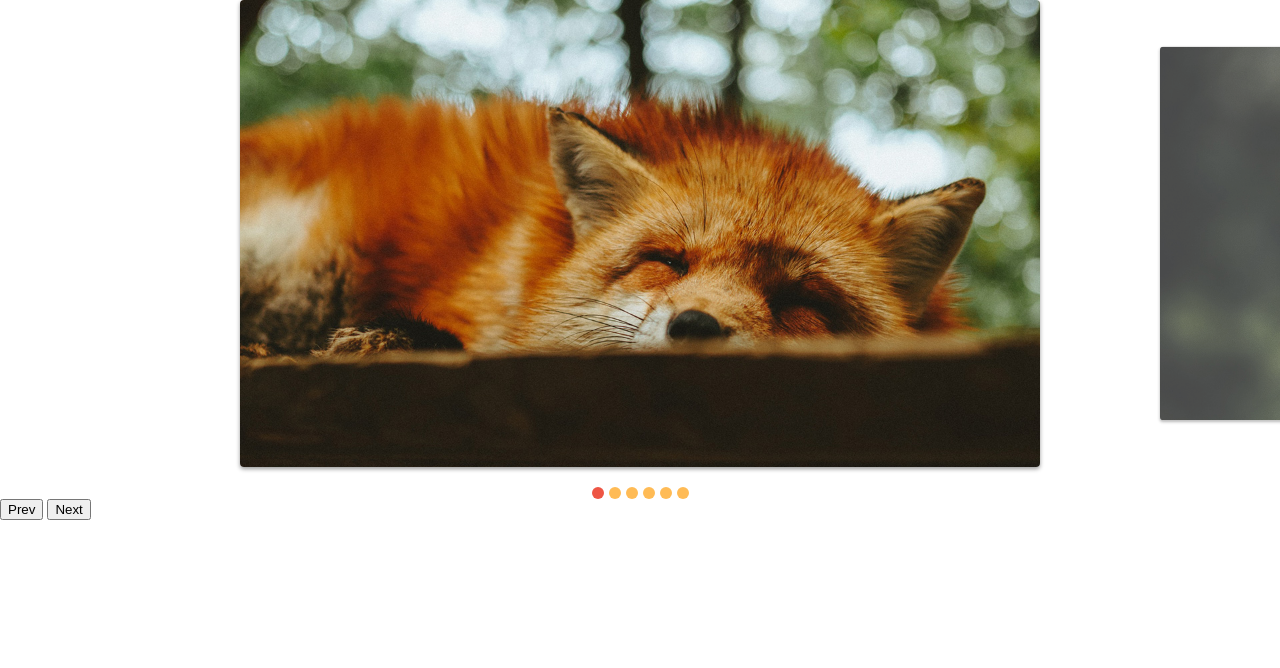
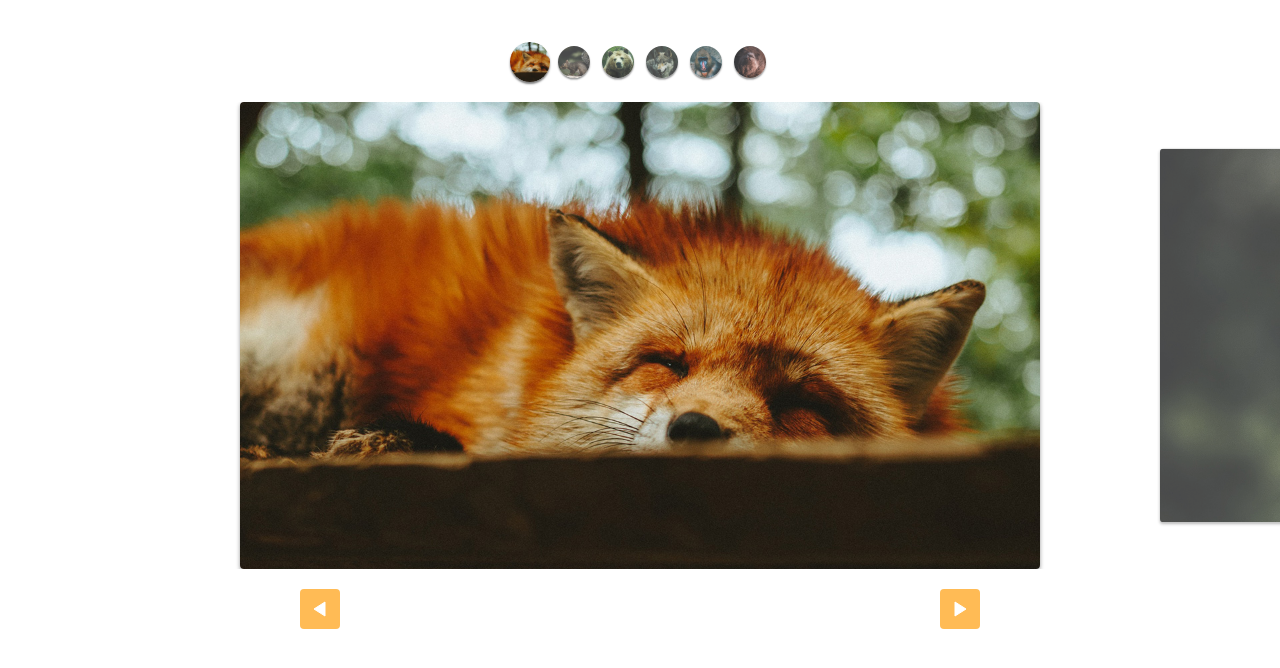
Before and after one commit to linharesg/javascript-slides, a website built with webpack: page index.html in a window 1280 px wide. Built offline with nearby package versions, Linux system fonts and the light colour scheme.

Commit message:
adicionado custrom controls

```diff
--- a/css/style.css
+++ b/css/style.css
@@ -64,3 +64,55 @@ img {
 [data-control="slide"] li.active a, [data-control="slide"] li a:hover {
   background-color: #E54;
 }
+
+.custom-controls {
+  display: flex;
+  justify-content: center;
+  margin-top: 40px;
+  flex-wrap: wrap;
+}
+
+.custom-controls li {
+  opacity: .8;
+  transform: scale(.8);
+  width: 40px;
+  height: 40px;
+  border-radius: 50%;
+  overflow: hidden;
+  margin: 2px;
+  box-shadow: 0 2px 2px rgba(0, 0, 0, .5);
+  margin-bottom: 20px;
+  transition: .3s;
+  cursor: pointer;
+}
+
+.custom-controls li.active {
+  opacity: 1;
+  transform: scale(1);
+}
+
+.arrow-nav {
+  display: flex;
+  justify-content: space-around;
+  margin: 20px 0;
+}
+
+.arrow-nav button {
+  cursor: pointer;
+  border: none;
+  border-radius: 4px;
+  background: #FB5 url('../img/arrow.svg') center center no-repeat;
+  color: white;
+  width: 40px;
+  height: 40px;
+  transition: .1s;
+}
+
+.arrow-nav button:hover {
+  box-shadow: 1px 1px #FB5, -1px -1px #FB5, -1px +1px #FB5, 1px -1px #FB5;
+  transition: .1s;
+}
+
+.arrow-nav button.prev {
+  transform: rotate(180deg);
+}
--- a/index.html
+++ b/index.html
@@ -8,6 +8,14 @@
     <link rel="stylesheet" href="css/style.css" />
   </head>
   <body>
+    <ul class="custom-controls">
+      <li><img src="img/foto1-thumb.jpg" alt=""></li>
+      <li><img src="img/foto2-thumb.jpg" alt=""></li>
+      <li><img src="img/foto3-thumb.jpg" alt=""></li>
+      <li><img src="img/foto4-thumb.jpg" alt=""></li>
+      <li><img src="img/foto5-thumb.jpg" alt=""></li>
+      <li><img src="img/foto6-thumb.jpg" alt=""></li>
+    </ul>
     <div class="slide-wrapper">
       <ul class="slide">
         <li><img src="img/foto1.jpg" alt="" /></li>
@@ -19,10 +27,9 @@
       </ul>
     </div>
     <div class="arrow-nav">
-      <button class="prev">Prev</button>
-      <button class="next">Next</button>
+      <button class="prev"></button>
+      <button class="next"></button>
     </div>
-    <!-- <script type="module" src="js/script.js"></script> -->
     <script type="module" src="main.js"></script>
   </body>
 </html>
--- a/js/script.js
+++ b/js/script.js
@@ -1,8 +1,8 @@
-import { SlideNav } from "./slide.js";
+import SlideNav from "./slide.js";
 console.clear();
 
 const slide = new SlideNav(".slide", ".slide-wrapper");
 slide.init();
 
 slide.addArrow(".prev", ".next");
-slide.addControl();
+slide.addControl(".custom-controls");
--- a/js/slide.js
+++ b/js/slide.js
@@ -157,7 +157,7 @@ export class Slide {
   }
 }
 
-export class SlideNav extends Slide {
+export default class SlideNav extends Slide {
   constructor(slide, wrapper) {
     super(slide, wrapper);
     this.bindControlEvents();
```
Also changed, not shown: main.js.
